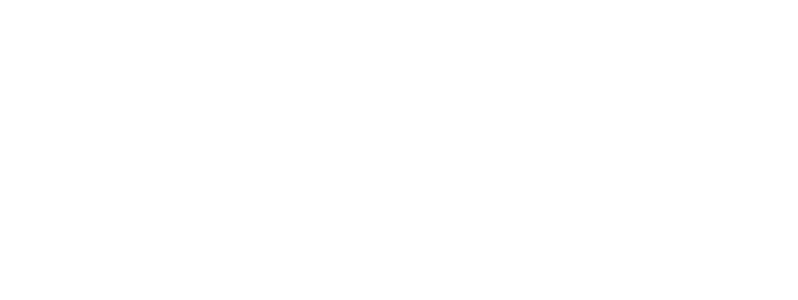
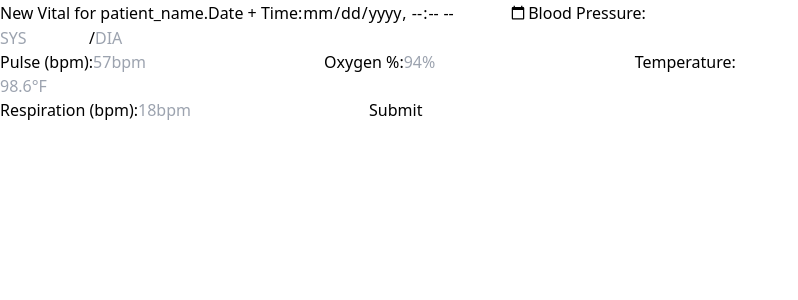
Before and after one commit to JHoang6900/health_tracker, a React (Vite) app in the folder client/: page /patient/1 in a window 1280 px wide. Before the commit this address had no page. Shown: the top 300 px of the page, without its empty margins (0-798 px from the left). Built offline with nearby package versions, Linux system fonts and the light colour scheme.

Commit message:
Implemented patient redirection from list to details page using react router.

```diff
--- a/client/src/App.jsx
+++ b/client/src/App.jsx
@@ -3,6 +3,7 @@
 import VitalsForm from "./components/VitalsForm"; // Import your VitalsForm component
 import LoginForm from "./components/LoginForm.jsx"; // Import your LoginForm component
 import PatientList from "./components/PatientList"; // Import your PatientList component
+import PatientDetails from "./components/PatientDetails"; // Import your PatientDetails component
 
 function App() {
   return (
@@ -12,6 +13,7 @@
         <Route path="/" element={<VitalsForm />} /> {/* Render VitalsForm at the root path */}
         <Route path="/login" element={<LoginForm />} />
         <Route path="/patients" element={<PatientList />} />
+        <Route path="/patient/:id" element={<PatientDetails />} />
         {/* ... other routes go here */}
       </Routes>
     </BrowserRouter>
--- a/client/src/components/PatientDetails.jsx
+++ b/client/src/components/PatientDetails.jsx
@@ -0,0 +1,112 @@
+import axios from "axios";
+import { useState } from "react";
+
+function PatientDetails() {
+
+  const [formData, setFormData] = useState({
+    patient_id: 1, // might need to handle patient selection differently
+    user_id: 4,    // might need to handle user authentication and get the ID
+    datetime: "",
+    blood_pressure: "",
+    pulse: "",
+    oxygen: "",
+    temperature: "",
+    respiration: "",
+  });
+
+  const handleInputChange = (event) => {
+    const inputName = event.target.name;
+    const inputValue = event.target.value;
+    const newFormData = { ...formData};
+
+    newFormData[inputName] = inputValue;
+    setFormData(newFormData);
+
+    console.log('newFormData ~>',newFormData);
+  };
+
+
+
+  const postVitals = () => {
+    axios
+      .post("http://localhost:8080/vitals", {...formData, patient_id: 1, user_id: 4})
+      .then(function (response) {
+        console.log(response.data);
+      })
+      .catch(function (error) {
+        console.error("Error posting vitals:", error);
+      });
+  };
+
+
+  return (
+    <div id="outerDivCentering" className="flex items-center justify-center h-screen">
+
+
+
+    <div className="flex w-full border border-white rounded-3xl md:w-1/4">
+
+
+          <div className="flex items-center justify-center w-full">
+          <div id="inputFields" className="flex flex-col items-center justify-center text-2xl text-black">
+
+
+          <label className="mt-8 text-white" htmlFor="bloodPressure">New Vital for patient_name.</label>
+
+          <label className="mt-8 text-white" htmlFor="bloodPressure">Date + Time:</label>
+          <input type="datetime-local" id="datetime" name="datetime" onChange={handleInputChange} className="my-2 text-black" />
+
+          <label className="text-white" htmlFor="bloodPressure">Blood Pressure:</label>
+
+    <div id="systolicDiastolic" className="flex items-center">
+          <input type="number" inputMode="numeric" id="bloodPressure" name="blood_pressure" onChange={handleInputChange} pattern="[0-9]{2,3}" placeholder="SYS" max="999" min="0"  className="w-16" />
+          <span className="mx-3 text-3xl font-bold text-white">/</span>
+          <input type="number" inputMode="numeric" id="bloodPressure" name="blood_pressure" onChange={handleInputChange} pattern="[0-9]{2,3}" placeholder="DIA" max="999" min="0" className="w-16" />
+    </div>
+
+          <label className="text-white" htmlFor="Pulse">Pulse (bpm):</label>
+          <input type="number" inputMode="numeric" id="Pulse" name="pulse" onChange={handleInputChange} placeholder="57bpm" className="my-2" />
+
+          <label className="text-white" htmlFor="Oxygen">Oxygen %:</label>
+          <input type="number" inputMode="numeric" id="Oxygen" name="oxygen" onChange={handleInputChange} placeholder="94%" className="my-2" />
+
+          <label className="text-white" htmlFor="Temperature">Temperature:</label>
+    <div className="flex items-center my-2">
+      <input
+        type="number"
+        inputMode="decimal"
+        id="Temperature"
+        name="temperature"
+        onChange={handleInputChange}
+        placeholder="98.6°F"
+      />
+    </div>
+          <label className="text-white" htmlFor="Respiration">Respiration (bpm):</label>
+          <input type="number" inputMode="numeric" id="Respiration" name="respiration" onChange={handleInputChange} placeholder="18bpm" className="my-2" />
+
+
+          <button type="button" className="text-xl text-white bg-gradient-to-r from-teal-400 via-teal-500 to-teal-600 hover:bg-gradient-to-br focus:ring-4 focus:outline-none focus:ring-teal-300 dark:focus:ring-teal-800 shadow-lg shadow-teal-500/50 dark:shadow-lg dark:shadow-teal-800/80 font-medium rounded-lg  px-5 py-2.5 text-center me-2 mb-2"
+
+          onClick={postVitals}
+
+          >Submit</button>
+
+
+            </div>
+          </div>
+
+
+
+
+
+
+
+
+          </div>
+
+
+
+        </div>
+  );
+}
+export default PatientDetails;
--- a/client/src/components/PatientList.jsx
+++ b/client/src/components/PatientList.jsx
@@ -1,5 +1,6 @@
 import { useState, useEffect } from "react";
 import axios from "axios";
+import { useNavigate} from 'react-router-dom';
 
 function PatientList() {
   const [patientsData, setPatientsData] = useState([]);
@@ -39,53 +40,71 @@
     console.log("latestVitalsData ~>", latestVitalsData);
   }, [shouldFetchData, latestVitalsData, patientsData]);
 
+  const navigate = useNavigate();
 
   return (
-    <div id="outerDivCentering" className="flex items-center justify-center h-screen">
+    <div
+      id="outerDivCentering"
+      className="flex items-center justify-center h-screen"
+    >
       <div className="flex flex-col items-center justify-center w-full p-6">
         {/* Card container */}
         {patientsData.map((patient) => {
           // Find the latest vitals for this patient
-          const latestVitals = latestVitalsData.find(vital => vital.patient_id === patient.patient_id);
+          const latestVitals = latestVitalsData.find(
+            (vital) => vital.patient_id === patient.patient_id
+          );
 
           return (
             <div
               key={patient.patient_id}
-              className="w-full p-6 my-2 border border-white shadow-md rounded-3xl md:w-1/4"
+              className="w-full p-6 my-2 border border-white shadow-md rounded-3xl md:w-1/4 hover:bg-slate-700"
+              onClick={() => navigate(`/patient/${patient.patient_id}`)}
             >
               <h2 className="mb-2 text-2xl font-semibold text-white">
                 {patient.name}
-                <span className="text-gray-500">| 0{patient.patient_id}</span>
+                <span className="text-gray-500"> | 0{patient.patient_id}</span>
               </h2>
 
               {latestVitals && ( // Conditionally render vitals if found
-                <div className="text-gray-400">
+                <div className="text-gray-400" id="patientVitals">
                   <p className="mb-1">
-                    <span className="font-medium text-green-400">Last Recorded:</span> {latestVitals.datetime}
+                    <span className="font-medium text-green-400">
+                      Last Recorded:
+                    </span>
+                    {latestVitals.datetime}
                   </p>
                   <p className="mb-1">
-                    <span className="font-medium">Blood Pressure:</span> {latestVitals.blood_pressure}
+                    <span className="font-medium">Blood Pressure: </span>
+                    {latestVitals.blood_pressure}
                   </p>
                   <p className="mb-1">
-      <span className="font-medium">Pulse:</span> {latestVitals.pulse} bpm
+                    <span className="font-medium">Pulse: </span>
+                    {latestVitals.pulse}bpm
                   </p>
                   <p className="mb-1">
-      <span className="font-medium">Oxygen:</span> {latestVitals.oxygen}%
+                    <span className="font-medium">Oxygen: </span>
+                    {latestVitals.oxygen}%
                   </p>
                   <p className="mb-1">
-      <span className="font-medium">Temperature:</span> {latestVitals.temperature}°F
+                    <span className="font-medium">Temperature: </span>
+                    {latestVitals.temperature}°F
                   </p>
                   <p>
-      <span className="font-medium">Respiration:</span> {latestVitals.respiration} bpm
+                    <span className="font-medium">Respiration: </span>
+                    {latestVitals.respiration}bpm
                   </p>
                 </div>
+
+
               )}
             </div>
           );
         })}
       </div>
     </div>
-  );}
+  );
+}
 export default PatientList;
 
 // ----------------------------------------------------------------
@@ -95,14 +114,14 @@
   id="patientCard"
   className="w-full p-6 border border-white shadow-md rounded-3xl md:w-1/4"
 >
-  {" "}
+
   {/* Card container */}
   <h1 className="mb-2 text-2xl font-semibold text-white">
     Alice Johnson <span className="text-gray-500">| ID 03</span>
   </h1>
   <div className="text-gray-400">
     <p className="mb-1">
-      <span className="font-medium text-green-400">Last Recorded:</span>{" "}
+      <span className="font-medium text-green-400">Last Recorded:</span>
       2024-08-10 09:30:00 {/* text-green-400 if recent | text-red-400 if old */}
     </p>
     <p className="mb-1">
```
Lines whose indentation alone changed are shown as unchanged.
